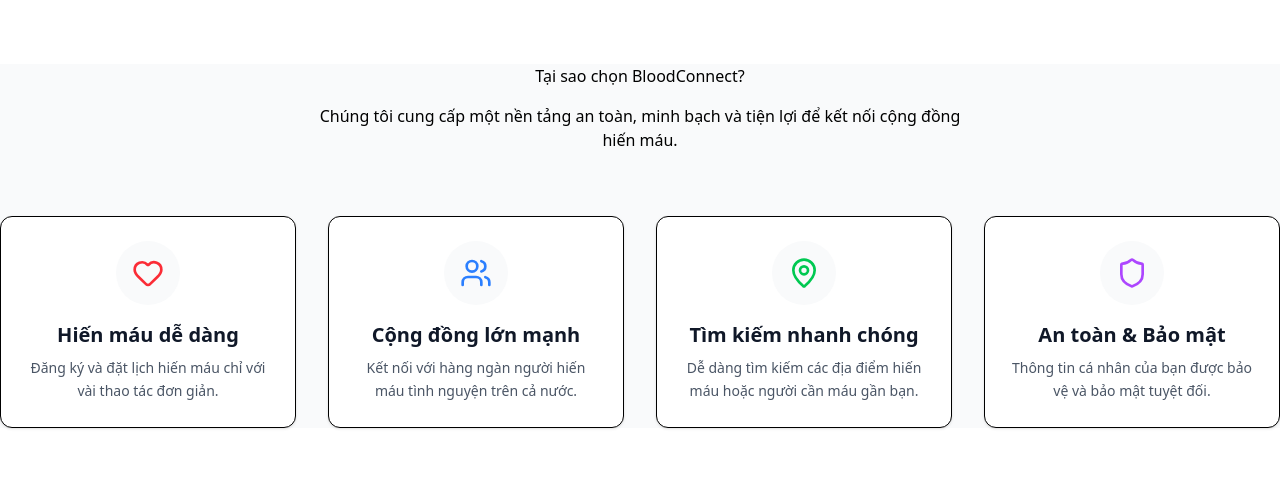
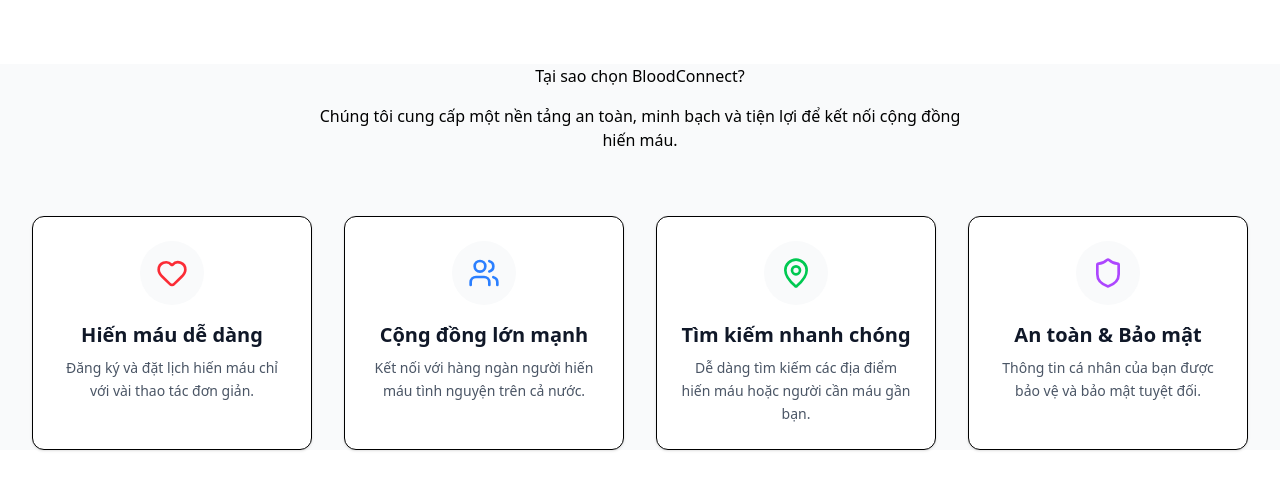
Before and after one commit to FuongDy/BloodDonationSystemSupport, a React (Vite) app in the folder frontend/: page / in a window 1280 px wide. Shown: the top 490 px of the page. Built offline with nearby package versions, Linux system fonts and the light colour scheme.

Commit message:
#5. Tạo PageContainer làm khung, update PageContainer cho HomePage

```diff
--- /dev/null
+++ b/frontend/src/components/layouts/PageContainer.jsx
@@ -0,0 +1,46 @@
+import React from 'react';
+import { cn } from '../../utils/cn';
+
+// Đóng gói nội dung trang trong một khung cố định
+// Giữ nội dung căn giữa màn hình
+// Đặt giới hạn chiều rộng(responsive theo các mức sm, md, lg, 7xl, v.v.)
+// Thêm padding tự động
+// Chỉnh sửa cho từng trang
+
+const PageContainer = ({
+    children,
+    className,
+    maxWidth = "7xl",
+    padding = true,
+    ...props
+}) => {
+    const maxWidthClasses = {
+        sm: "max-w-sm",
+        md: "max-w-md",
+        lg: "max-w-lg",
+        xl: "max-w-xl",
+        "2xl": "max-w-2xl",
+        "3xl": "max-w-3xl",
+        "4xl": "max-w-4xl",
+        "5xl": "max-w-5xl",
+        "6xl": "max-w-6xl",
+        "7xl": "max-w-7xl",
+        full: "max-w-full",
+    };
+
+    return (
+        <div
+            className={cn(
+                "mx-auto",
+                maxWidthClasses[maxWidth],
+                padding && "px-4 sm:px-6 lg:px-8",
+                className
+            )}
+            {...props}
+        >
+            {children}
+        </div>
+    );
+};
+
+export default PageContainer;
--- a/frontend/src/pages/HomePage.jsx
+++ b/frontend/src/pages/HomePage.jsx
@@ -1,6 +1,7 @@
 import React from 'react'
 import { Heart, Users, MapPin, Shield, ArrowRight, Droplet, Calendar, Phone, Star } from 'lucide-react';
 import { Card, CardContent } from '../components/ui/Card';
+import PageContainer from '../components/layouts/PageContainer';
 
 export default function HomePage() {
     const features = [
@@ -30,6 +31,8 @@
         }
     ];
 
+
+
     return (
         <>
             <div className="min-h-screen bg-white">
@@ -37,6 +40,7 @@
 
                     {/* Features Section */}
                     <section className="section-padding bg-gray-50">
+                        <PageContainer>
                             <div className="text-center mb-16 animate-fade-in-up">
                                 <h2 className="heading-2 mb-4">
                                     Tại sao chọn BloodConnect?
@@ -59,7 +63,9 @@
                                     </Card>
                                 ))}
                             </div>
+                        </PageContainer>
                     </section>
+
                 </main>
             </div>
         </>
```
Lines whose indentation alone changed are shown as unchanged.
